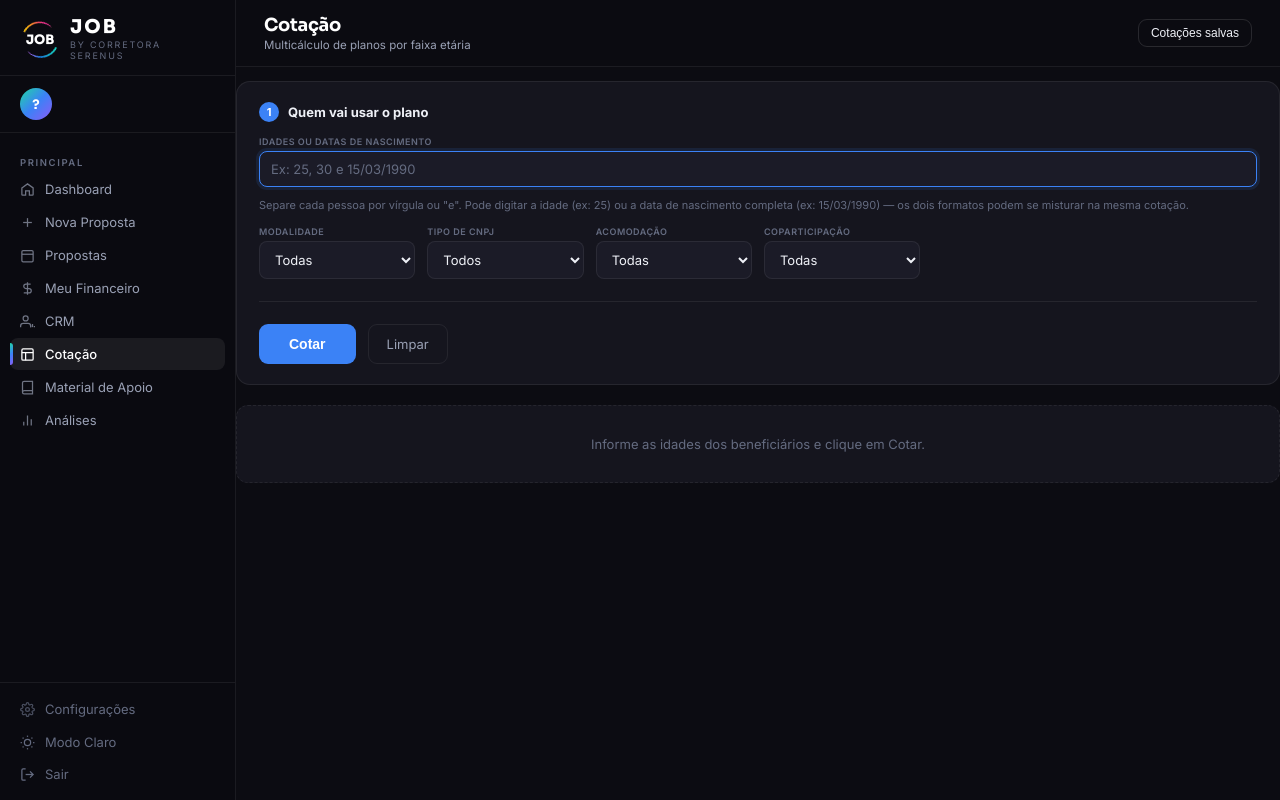
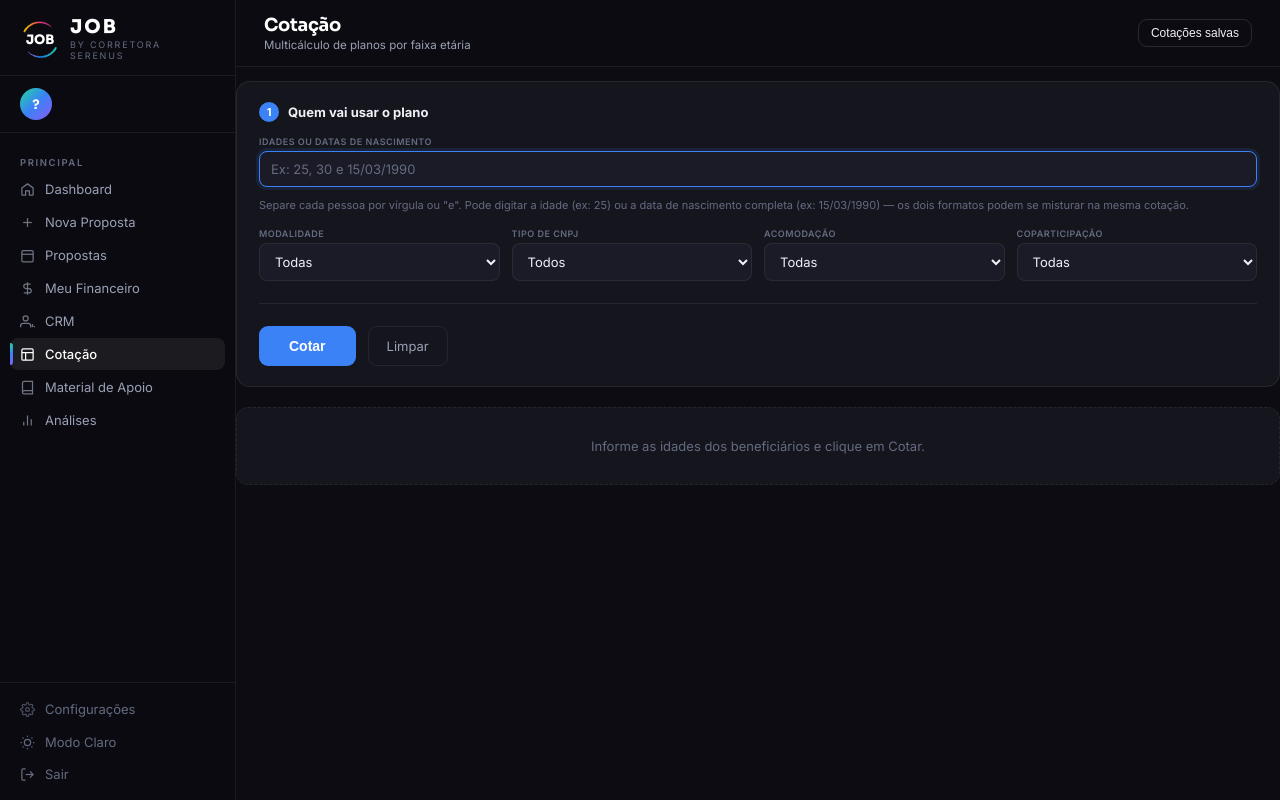
Before and after one commit to gsant1999/job-serenus, a Flask app: template templates/cotacao.html in a window 1280 px wide. Run offline with Flask 3, Linux system fonts and the light colour scheme; the template is opened without the code that fills it, so the values that code supplies are empty; some libraries are stand-ins or nearby versions.

Commit message:
style(cotacao): reorganiza seção 1 — idades em destaque, filtros em linha compacta

```diff
--- a/templates/cotacao.html
+++ b/templates/cotacao.html
@@ -33,8 +33,9 @@
   .cot-sec-tit .num { display:inline-flex; align-items:center; justify-content:center; width:20px; height:20px; border-radius:50%; background:var(--azul); color:#fff; font-size:11px; font-weight:700; flex-shrink:0; }
   .cot-sec-tit .hint { text-transform:none; letter-spacing:0; color:var(--cinza-2); font-weight:400; font-size:12px; }
   .cot-row { display:flex; gap:12px; flex-wrap:wrap; align-items:flex-end; }
-  .cot-grid { display:grid; grid-template-columns:repeat(auto-fit,minmax(150px,1fr)); gap:12px; align-items:end; }
-  .cot-grid .fg2.wide { grid-column:1 / -1; }
+  .cot-grid { display:grid; grid-template-columns:1fr; gap:12px; align-items:end; }
+  .cot-grid .fg2.wide { grid-column:1; }
+  .cot-grid-filtros { display:grid; grid-template-columns:repeat(auto-fit,minmax(120px,1fr)); gap:12px; margin-top:12px; }
   .fg2 { display:flex; flex-direction:column; gap:4px; min-width:0; }
   .fg2 label { font-size:9px; text-transform:uppercase; letter-spacing:.5px; color:var(--cinza-2); font-weight:600; }
   .fg2 input, .fg2 select { background:var(--panel-2); border:1px solid var(--borda); border-radius:8px; padding:9px 11px; color:var(--texto); font-size:13px; outline:none; width:100%; }
@@ -80,11 +81,12 @@
 
   <div class="cot-sec">
     <div class="cot-sec-tit"><span class="num">1</span> Quem vai usar o plano</div>
-    <div class="cot-grid">
-      <div class="fg2 wide"><label>Idades ou datas de nascimento</label>
-        <input class="idades" type="text" name="idades" value="{{ idades_txt }}" placeholder="Ex: 25, 30 e 15/03/1990" autocomplete="off" autofocus>
-        <div class="cot-ajuda">Separe cada pessoa por vírgula ou "e". Pode digitar a idade (ex: 25) ou a data de nascimento completa (ex: 15/03/1990) — os dois formatos podem se misturar na mesma cotação.</div>
-      </div>
+    <div class="fg2" style="margin-bottom:14px;">
+      <label>Idades ou datas de nascimento</label>
+      <input class="idades" type="text" name="idades" value="{{ idades_txt }}" placeholder="Ex: 25, 30 e 15/03/1990" autocomplete="off" autofocus>
+      <div class="cot-ajuda">Separe cada pessoa por vírgula ou "e". Pode digitar a idade (ex: 25) ou a data de nascimento completa (ex: 15/03/1990) — os dois formatos podem se misturar na mesma cotação.</div>
+    </div>
+    <div class="cot-grid-filtros">
       <div class="fg2"><label>Modalidade</label>
         <select name="modalidade"><option value="">Todas</option>{% for m in modalidades %}<option value="{{ m }}" {{ 'selected' if filtros.modalidade == m }}>{{ m }}</option>{% endfor %}</select></div>
       <div class="fg2"><label>Tipo de CNPJ</label>
```
